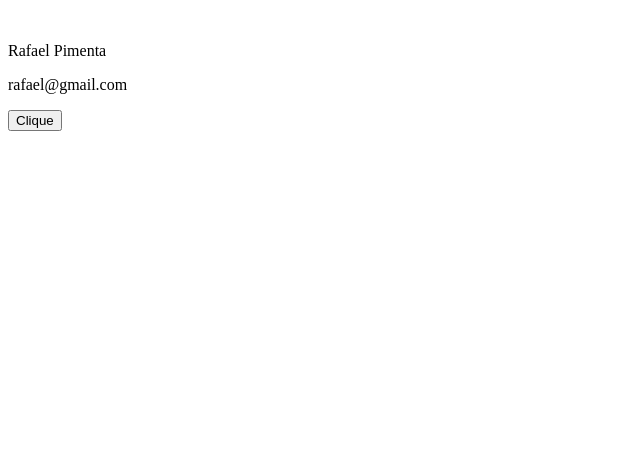
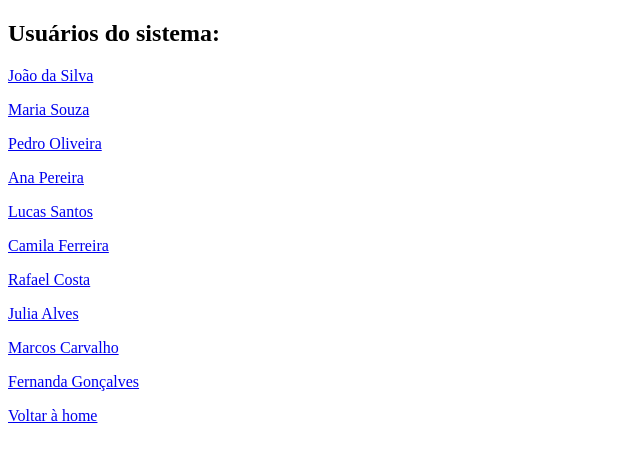
Before and after one commit to albertotimoteo/exemplo-pagina-tabela-jsx, a React (Vite) app: page /users in a window 1280 px wide. Shown: the top 462 px of the page, without its empty margins (0-640 px from the left). Built offline with nearby package versions, Linux system fonts and the light colour scheme.

Commit message:
first commit

```diff
--- a/package.json
+++ b/package.json
@@ -11,7 +11,8 @@
   },
   "dependencies": {
     "react": "^18.2.0",
-    "react-dom": "^18.2.0"
+    "react-dom": "^18.2.0",
+    "react-router-dom": "^6.15.0"
   },
   "devDependencies": {
     "@types/react": "^18.2.15",
--- a/src/App.tsx
+++ b/src/App.tsx
@@ -1,27 +1,7 @@
-import { useState } from "react"
-import BaseLayout from "./components/BaseLayout"
-import { UserContext } from "./contexts/UserContext"
+import Router from "./router"
 
 function App() {
-  const [userInfo, setUserInfo] = useState({
-    name: "Rafael Pimenta",
-    email: "rafael@gmail.com",
-  })
-
-  const changeUserInfo = () => {
-    setUserInfo({ ...userInfo, email: "teste@teste.com" })
-  }
-
-  return (
-    <>
-      <UserContext.Provider
-        value={{ name: userInfo.name, email: userInfo.email }}
-      >
-        <BaseLayout />
-        <button onClick={changeUserInfo}>Clique</button>
-      </UserContext.Provider>
-    </>
-  )
+  return <Router />
 }
 
 export default App
--- /dev/null
+++ b/src/assets/users.ts
@@ -0,0 +1,80 @@
+export type User = {
+  id: number
+  nome: string
+  idade: number
+  email: string
+  cidade: string
+}
+
+export const users = [
+  {
+    id: 1,
+    nome: "João da Silva",
+    idade: 30,
+    email: "joao.silva@example.com",
+    cidade: "São Paulo",
+  },
+  {
+    id: 2,
+    nome: "Maria Souza",
+    idade: 25,
+    email: "maria.souza@example.com",
+    cidade: "Rio de Janeiro",
+  },
+  {
+    id: 3,
+    nome: "Pedro Oliveira",
+    idade: 28,
+    email: "pedro.oliveira@example.com",
+    cidade: "Belo Horizonte",
+  },
+  {
+    id: 4,
+    nome: "Ana Pereira",
+    idade: 22,
+    email: "ana.pereira@example.com",
+    cidade: "Salvador",
+  },
+  {
+    id: 5,
+    nome: "Lucas Santos",
+    idade: 35,
+    email: "lucas.santos@example.com",
+    cidade: "Porto Alegre",
+  },
+  {
+    id: 6,
+    nome: "Camila Ferreira",
+    idade: 27,
+    email: "camila.ferreira@example.com",
+    cidade: "Fortaleza",
+  },
+  {
+    id: 7,
+    nome: "Rafael Costa",
+    idade: 32,
+    email: "rafael.costa@example.com",
+    cidade: "Brasília",
+  },
+  {
+    id: 8,
+    nome: "Julia Alves",
+    idade: 29,
+    email: "julia.alves@example.com",
+    cidade: "Recife",
+  },
+  {
+    id: 9,
+    nome: "Marcos Carvalho",
+    idade: 31,
+    email: "marcos.carvalho@example.com",
+    cidade: "Curitiba",
+  },
+  {
+    id: 10,
+    nome: "Fernanda Gonçalves",
+    idade: 26,
+    email: "fernanda.goncalves@example.com",
+    cidade: "Manaus",
+  },
+]
--- a/src/components/BaseLayout.tsx
+++ /dev/null
@@ -1,11 +0,0 @@
-import TopMenu from "./TopMenu"
-
-function BaseLayout() {
-  return (
-    <>
-      <TopMenu />
-    </>
-  )
-}
-
-export default BaseLayout
--- a/src/components/TopMenu.tsx
+++ /dev/null
@@ -1,11 +0,0 @@
-import UserInfo from "./UserInfo"
-
-function TopMenu() {
-  return (
-    <>
-      <UserInfo />
-    </>
-  )
-}
-
-export default TopMenu
--- a/src/components/UserInfo.tsx
+++ /dev/null
@@ -1,16 +0,0 @@
-import { useContext } from "react"
-import { UserContext } from "../contexts/UserContext"
-
-function UserInfo() {
-  const { name, email } = useContext(UserContext)
-
-  return (
-    <>
-      <img />
-      <p>{name}</p>
-      <p>{email}</p>
-    </>
-  )
-}
-
-export default UserInfo
--- a/src/contexts/UserContext.ts
+++ /dev/null
@@ -1,3 +0,0 @@
-import { createContext } from "react"
-
-export const UserContext = createContext({ name: "", email: "" })
--- /dev/null
+++ b/src/pages/Home.tsx
@@ -0,0 +1,10 @@
+import { Link } from "react-router-dom"
+
+const Home = () => (
+  <>
+    <h1>Esta é a página Home</h1>
+    <Link to="users">Lista de usuários</Link>
+  </>
+)
+
+export default Home
--- /dev/null
+++ b/src/pages/UserDetails.tsx
@@ -0,0 +1,30 @@
+import { useEffect, useState } from "react"
+import { Link, useNavigate, useParams } from "react-router-dom"
+import { User, users } from "../assets/users"
+
+const UserDetails = () => {
+  const [userDetail, setUserDetail] = useState<User>({} as User)
+  const { id } = useParams()
+  const navigate = useNavigate()
+
+  useEffect(() => {
+    if (id) {
+      const foundUser = users.find((user) => user.id === Number(id))
+      foundUser ? setUserDetail(foundUser) : navigate("/users")
+    }
+  }, [id, navigate])
+
+  return (
+    <>
+      <h3>Detalhes do usuário: </h3>
+      <p>{userDetail.nome}</p>
+      <p>{userDetail.idade}</p>
+      <p>{userDetail.email}</p>
+      <p>{userDetail.cidade}</p>
+      <Link to="/users">Voltar à lista</Link>
+      <button onClick={() => navigate("/")}>Ir à home</button>
+    </>
+  )
+}
+
+export default UserDetails
--- /dev/null
+++ b/src/pages/Users.tsx
@@ -0,0 +1,18 @@
+import { Link } from "react-router-dom"
+import { users } from "../assets/users"
+
+const Users = () => (
+  <>
+    <h2>Usuários do sistema: </h2>
+    {users.map((user) => (
+      <p>
+        <Link to={`/users/${user.id}`} key={user.id}>
+          {user.nome}
+        </Link>
+      </p>
+    ))}
+    <Link to="/">Voltar à home</Link>
+  </>
+)
+
+export default Users
--- /dev/null
+++ b/src/router.tsx
@@ -0,0 +1,16 @@
+import { BrowserRouter, Route, Routes } from "react-router-dom"
+import Home from "./pages/Home"
+import Users from "./pages/Users"
+import UserDetails from "./pages/UserDetails"
+
+const Router = () => (
+  <BrowserRouter>
+    <Routes>
+      <Route element={<Home />} path="/" />
+      <Route element={<Users />} path="users" />
+      <Route element={<UserDetails />} path="users/:id" />
+    </Routes>
+  </BrowserRouter>
+)
+
+export default Router
```
Also changed, not shown: 1 other file (tests, documents, lock files or other folders).
